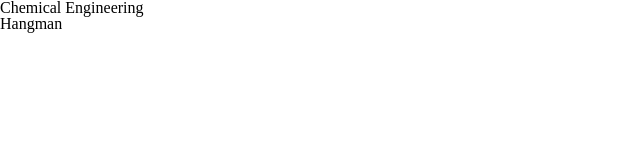
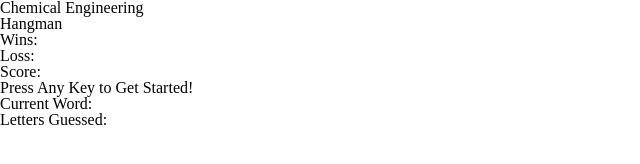
Before and after one commit to krizzm0/Hangman-Game, a plain HTML site: page index.html in a window 1280 px wide. Shown: the whole page, without its empty margins (0-640 px from the left). Drawn offline with Linux system fonts and the light colour scheme.

Commit message:
added section to index.html

```diff
--- a/index.html
+++ b/index.html
@@ -13,6 +13,24 @@
 		<h1>Chemical Engineering</h1>
 		<h2>Hangman</h2>
 	</header>
+
+	<section>
+		<div id="scoreBox">
+			<p>Wins: </p>
+			<p>Loss: </p>
+			<p>Score: </p>
+		</div>
+
+		<h2>Press Any Key to Get Started!</h2>
+
+		<h2>Current Word:</h2>
+		<div id="blank">
+		</div>
+
+		<div id="lettersGuessed">
+			<h2>Letters Guessed:</h2>
+		</div>
+	</section>
 </body>
 
 </html>
```
